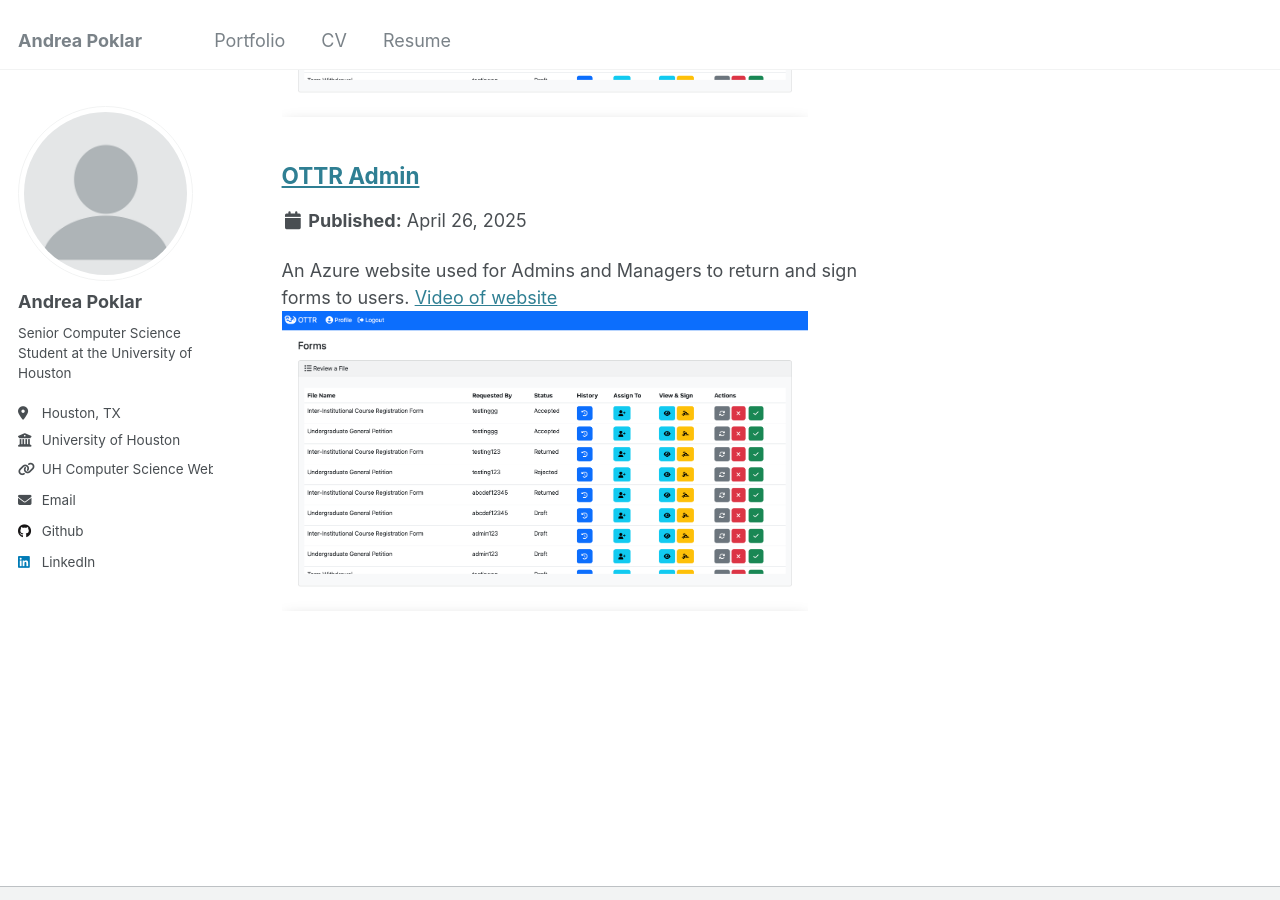
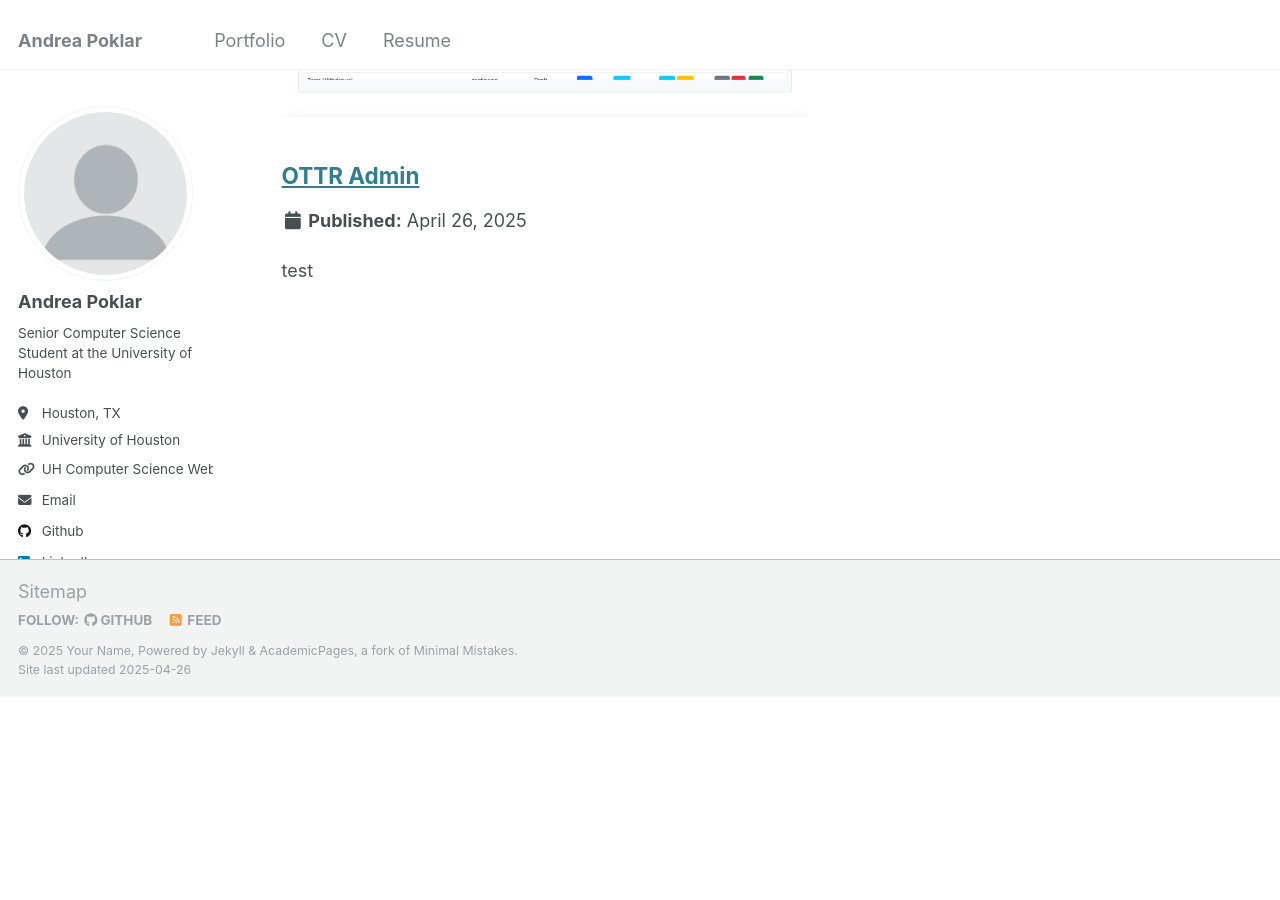
Before and after one commit to apoklar/apoklar.github.io, a Jekyll site: the page built from _pages/portfolio.html, in a window 1280 px wide and 900 px high, scrolled down 512 px. Built offline with Jekyll 4.4.1, drawn with Linux system fonts in a browser that asks for light colours; after the commit the page ends 1209 px from its top, so only the background shows below that.

Commit message:
Update portfolio-2.html

```diff
--- a/_portfolio/portfolio-2.html
+++ b/_portfolio/portfolio-2.html
@@ -1,7 +1,6 @@
 ---
 title: "OTTR Admin"
-excerpt: "An Azure website used for Admins and Managers to return and sign forms to users.
-<a href='https://www.youtube.com/watch?v=kqkjt9W8pR8' target='_blank'>Video of website</a><br/><img src='/images/ottr.png'>"
+excerpt: "test"
 collection: portfolio
 header:
   teaser: "images/ottr.png"
```
